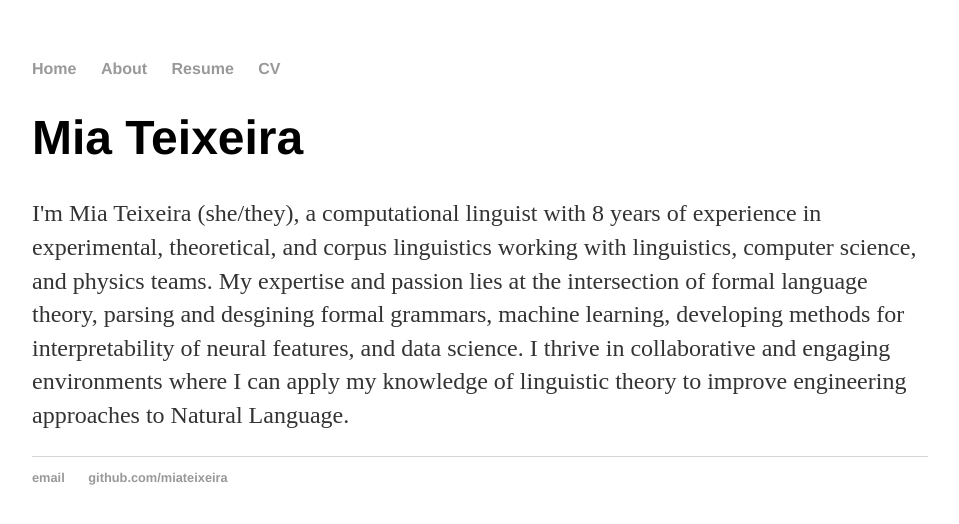
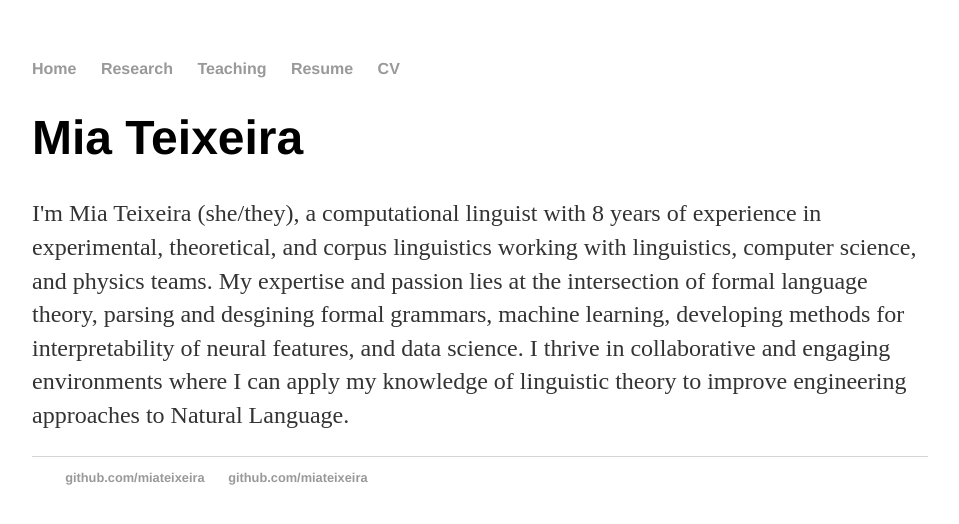
Before and after one commit to miateixeira/miateixeira.github.io, a Jekyll site: the page built from index.html, in a window 1280 px wide. Shown: the top 524 px of the page, without its empty margins (160-1119 px from the left). Built offline with Jekyll 4.4.1, drawn with Linux system fonts in a browser that asks for light colours.

Commit message:
icons and nav

```diff
--- a/_layouts/default.html
+++ b/_layouts/default.html
@@ -4,12 +4,15 @@
     <title>{{ page.title }}</title>
     <!-- link to main stylesheet -->
     <link rel="stylesheet" type="text/css" href="/css/main.css">
+    <link rel="stylesheet" href="https://cdnjs.cloudflare.com/ajax/libs/font-awesome/4.7.0/css/font-awesome.min.css">
   </head>
   <body>
     <nav>
       <ul>
         <li><a href="/">Home</a></li>
-	        	<li><a href="/about">About</a></li>
+        <!-- <li><a href="/about">About</a></li> -->
+        <li><a href="/research">Research</a></li>
+        <li><a href="/teaching">Teaching</a></li>
         <li><a href="/resume">Resume</a></li>
         <li><a href="/cv">CV</a></li>
       </ul>
@@ -19,8 +22,9 @@
     </div><!-- /.container -->
     <footer>
       <ul>
-        		<li><a href="mailto:mia.teixeira314@gmail.com">email</a></li>
+        <li><a href="mailto:mia.teixeira314@gmail.com"><i class="fa-solid fa-paper-plane"></i></a></li>
         <li><a href="https://github.com/miateixeira">github.com/miateixeira</a></li>
+        <li><a href="https://linkedin.com/in/miateixeira">github.com/miateixeira</a></li>
       </ul>
     </footer>
   </body>
--- a/index.html
+++ b/index.html
@@ -3,6 +3,6 @@ layout: default
 title: Mia Teixeira
 ---
 <div class="blurb">
-	<h1> Mia Teixeira </h1>
-        <p>I'm Mia Teixeira (she/they), a computational linguist with 8 years of experience in experimental, theoretical, and corpus linguistics working with linguistics, computer science, and physics teams. My expertise and passion lies at the intersection of formal language theory, parsing and desgining formal grammars, machine learning, developing methods for interpretability of neural features, and data science. I thrive in collaborative and engaging environments where I can apply my knowledge of linguistic theory to improve engineering approaches to Natural Language.</p>
+  <h1> Mia Teixeira </h1>
+  <p>I'm Mia Teixeira (she/they), a computational linguist with 8 years of experience in experimental, theoretical, and corpus linguistics working with linguistics, computer science, and physics teams. My expertise and passion lies at the intersection of formal language theory, parsing and desgining formal grammars, machine learning, developing methods for interpretability of neural features, and data science. I thrive in collaborative and engaging environments where I can apply my knowledge of linguistic theory to improve engineering approaches to Natural Language.</p>
 </div><!-- /.blurb -->
```
Lines whose indentation alone changed are shown as unchanged.
